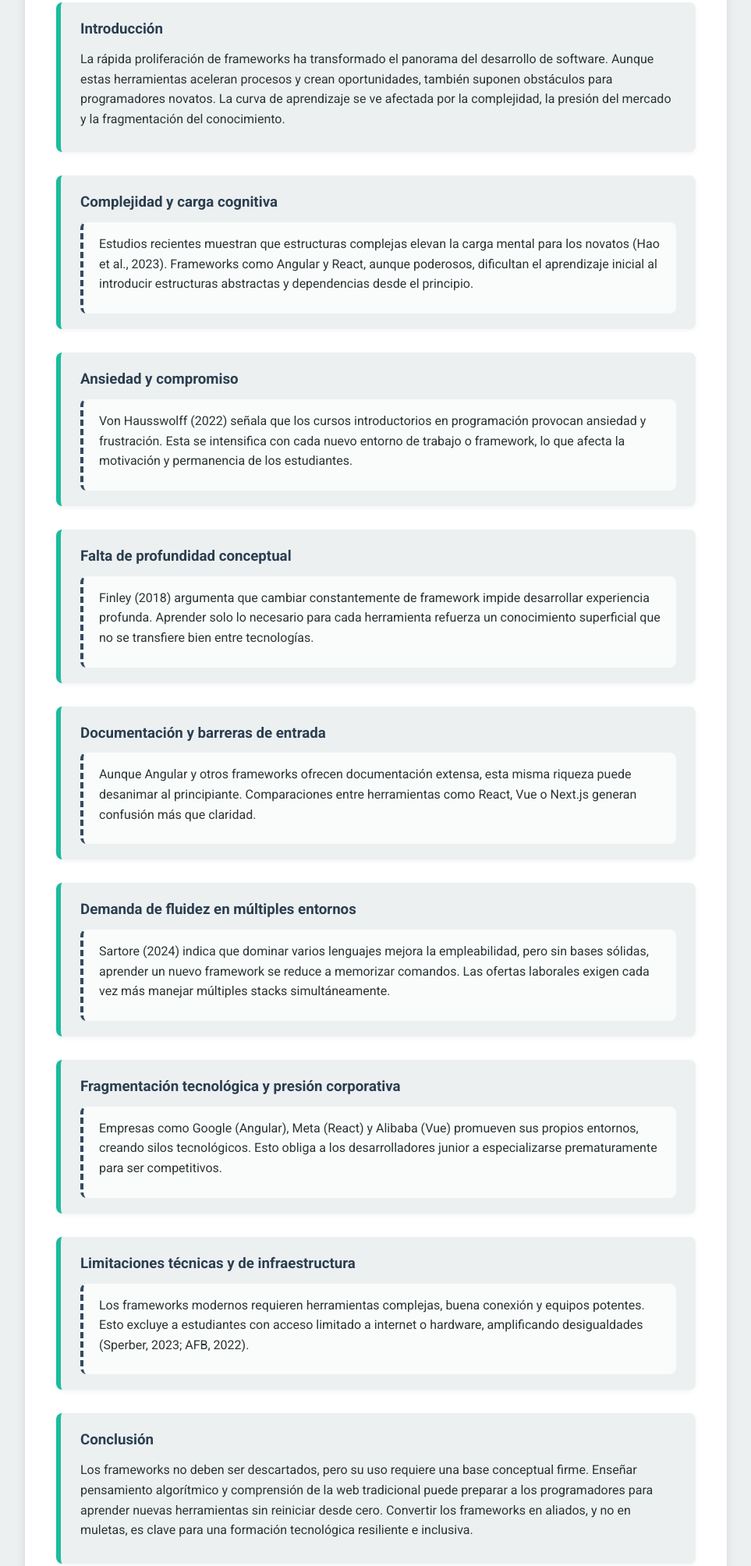
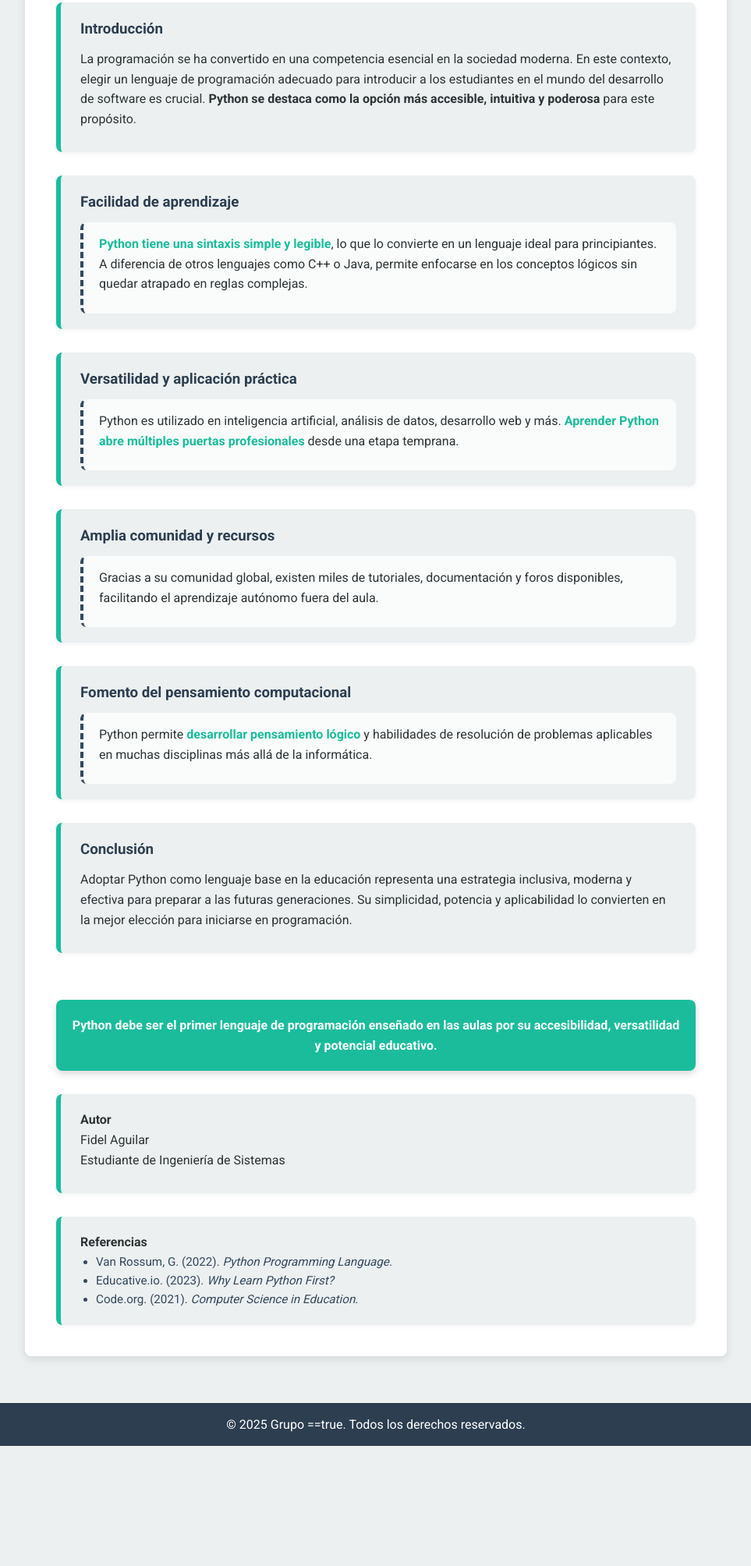
Before and after one commit to FSAguilar/fsaguilar.github.io, a plain HTML site: page ensayos/fidel.html in a window 1280 px wide. Shown: the part 351-2359 px from the top of the page at 78% size, without its empty margins (158-1121 px from the left). After the commit the page ends 2205 px from the top, so only its background shows below. Drawn offline with Linux system fonts and the light colour scheme.

Commit message:
Add files via upload

```diff
--- a/ensayos/fidel.html
+++ b/ensayos/fidel.html
@@ -24,11 +24,12 @@
             </ul>
         </nav>
     </header>
-
     <main class="ensayo-container">
-        <h1>El impacto de los frameworks en los programadores novatos.</h1>
+        <h1>
+            El impacto de los frameworks en los programadores novatos.
+        </h1>
         <div style="text-align: right; margin-bottom: 20px;">
-            <a href="programacion-universal.docx" download class="descargar-doc" style="
+            <a href="impacto-frameworks.docx" download class="descargar-doc" style="
             background-color: var(--accent-color);
             color: white;
             padding: 10px 15px;
@@ -40,123 +41,68 @@
         </div>
         <div class="bloque">
             <h3>Introducción</h3>
-            <p>La rápida proliferación de frameworks ha transformado el panorama del desarrollo de software. Aunque
-                estas herramientas aceleran procesos y crean oportunidades, también suponen obstáculos para
-                programadores novatos. La curva de aprendizaje se ve afectada por la complejidad, la presión del mercado
-                y la fragmentación del conocimiento.</p>
+            <p>La programación se ha convertido en una competencia esencial en la sociedad moderna. En este contexto,
+                elegir un lenguaje de programación adecuado para introducir a los estudiantes en el mundo del desarrollo
+                de software es crucial. <strong>Python se destaca como la opción más accesible, intuitiva y
+                    poderosa</strong> para este propósito.</p>
         </div>
 
         <div class="bloque">
-            <h3>Complejidad y carga cognitiva</h3>
+            <h3>Facilidad de aprendizaje</h3>
             <div class="argumento">
-                <p>Estudios recientes muestran que estructuras complejas elevan la carga mental para los novatos (Hao et
-                    al., 2023). Frameworks como Angular y React, aunque poderosos, dificultan el aprendizaje inicial al
-                    introducir estructuras abstractas y dependencias desde el principio.</p>
+                <p><strong>Python tiene una sintaxis simple y legible</strong>, lo que lo convierte en un lenguaje ideal
+                    para principiantes. A diferencia de otros lenguajes como C++ o Java, permite enfocarse en los
+                    conceptos lógicos sin quedar atrapado en reglas complejas.</p>
             </div>
         </div>
 
         <div class="bloque">
-            <h3>Ansiedad y compromiso</h3>
+            <h3>Versatilidad y aplicación práctica</h3>
             <div class="argumento">
-                <p>Von Hausswolff (2022) señala que los cursos introductorios en programación provocan ansiedad y
-                    frustración. Esta se intensifica con cada nuevo entorno de trabajo o framework, lo que afecta la
-                    motivación y permanencia de los estudiantes.</p>
+                <p>Python es utilizado en inteligencia artificial, análisis de datos, desarrollo web y más.
+                    <strong>Aprender Python abre múltiples puertas profesionales</strong> desde una etapa temprana.</p>
             </div>
         </div>
 
         <div class="bloque">
-            <h3>Falta de profundidad conceptual</h3>
+            <h3>Amplia comunidad y recursos</h3>
             <div class="argumento">
-                <p>Finley (2018) argumenta que cambiar constantemente de framework impide desarrollar experiencia
-                    profunda. Aprender solo lo necesario para cada herramienta refuerza un conocimiento superficial que
-                    no se transfiere bien entre tecnologías.</p>
+                <p>Gracias a su comunidad global, existen miles de tutoriales, documentación y foros disponibles,
+                    facilitando el aprendizaje autónomo fuera del aula.</p>
             </div>
         </div>
 
         <div class="bloque">
-            <h3>Documentación y barreras de entrada</h3>
+            <h3>Fomento del pensamiento computacional</h3>
             <div class="argumento">
-                <p>Aunque Angular y otros frameworks ofrecen documentación extensa, esta misma riqueza puede desanimar
-                    al principiante. Comparaciones entre herramientas como React, Vue o Next.js generan confusión más
-                    que claridad.</p>
-            </div>
-        </div>
-
-        <div class="bloque">
-            <h3>Demanda de fluidez en múltiples entornos</h3>
-            <div class="argumento">
-                <p>Sartore (2024) indica que dominar varios lenguajes mejora la empleabilidad, pero sin bases sólidas,
-                    aprender un nuevo framework se reduce a memorizar comandos. Las ofertas laborales exigen cada vez
-                    más manejar múltiples stacks simultáneamente.</p>
-            </div>
-        </div>
-
-        <div class="bloque">
-            <h3>Fragmentación tecnológica y presión corporativa</h3>
-            <div class="argumento">
-                <p>Empresas como Google (Angular), Meta (React) y Alibaba (Vue) promueven sus propios entornos, creando
-                    silos tecnológicos. Esto obliga a los desarrolladores junior a especializarse prematuramente para
-                    ser competitivos.</p>
-            </div>
-        </div>
-
-        <div class="bloque">
-            <h3>Limitaciones técnicas y de infraestructura</h3>
-            <div class="argumento">
-                <p>Los frameworks modernos requieren herramientas complejas, buena conexión y equipos potentes. Esto
-                    excluye a estudiantes con acceso limitado a internet o hardware, amplificando desigualdades
-                    (Sperber, 2023; AFB, 2022).</p>
+                <p>Python permite <strong>desarrollar pensamiento lógico</strong> y habilidades de resolución de
+                    problemas aplicables en muchas disciplinas más allá de la informática.</p>
             </div>
         </div>
 
         <div class="bloque">
             <h3>Conclusión</h3>
-            <p>Los frameworks no deben ser descartados, pero su uso requiere una base conceptual firme. Enseñar
-                pensamiento algorítmico y comprensión de la web tradicional puede preparar a los programadores para
-                aprender nuevas herramientas sin reiniciar desde cero. Convertir los frameworks en aliados, y no en
-                muletas, es clave para una formación tecnológica resiliente e inclusiva.</p>
+            <p>Adoptar Python como lenguaje base en la educación representa una estrategia inclusiva, moderna y efectiva
+                para preparar a las futuras generaciones. Su simplicidad, potencia y aplicabilidad lo convierten en la
+                mejor elección para iniciarse en programación.</p>
         </div>
 
         <div class="tesis-final">
-            La proliferación de frameworks exige equilibrar formación técnica sólida con adaptación práctica, para
-            empoderar a los nuevos desarrolladores sin sobrecargarlos ni marginarlos.
+            Python debe ser el primer lenguaje de programación enseñado en las aulas por su accesibilidad, versatilidad
+            y potencial educativo.
         </div>
 
-        <div class="bloque" id="autor">
-            <h4>Autor</h4>
-            <p>Fidel Sebastian Aguilar Morejón<br>Estudiante de Ingeniería de Sistemas</p>
+        <div class="bloque">
+            <h4 id="autor">Autor</h4>
+            <p>Fidel Aguilar<br>Estudiante de Ingeniería de Sistemas</p>
         </div>
 
-        <div class="bloque" id="referencias">
-            <h4>Bibliografía</h4>
+        <div class="bloque">
+            <h4 id="referencias">Referencias</h4>
             <ul class="referencia">
-                <li>Alibaba Front-end Group. (2023). <a
-                        href="https://medium.com/@computools/vue-js-in-action-industries-and-use-cases-for-the-fast-and-flexible-front-end-framework-d0ae3cb23b80"
-                        target="_blank">Vue.js in action</a></li>
-                <li>American Foundation for the Blind. (2022). <a
-                        href="https://www.afb.org/research-and-initiatives/education/access-engagement-iii"
-                        target="_blank">Access and Engagement III</a></li>
-                <li>Finley, K. (2018). <a
-                        href="https://www.wired.com/story/javascript-developers-more-choices-mean-hard-choices/"
-                        target="_blank">More choices mean hard choices</a></li>
-                <li>Full Scale. (2024). <a href="https://fullscale.io/blog/angular-vs-react/" target="_blank">Angular
-                        vs. React</a></li>
-                <li>Gechev, M. (2024). <a href="https://blog.angular.dev/angular-v18-is-now-available-70e05acc1b28"
-                        target="_blank">Angular v18</a></li>
-                <li>Hao et al. (2023). <a href="https://doi.org/10.1186/s40594-023-00432-9" target="_blank">Cognitive
-                        load in code comprehension</a></li>
-                <li>Meta Engineering. (2024). <a
-                        href="https://engineering.fb.com/2024/10/02/android/react-at-meta-connect-2024/"
-                        target="_blank">React at Meta Connect</a></li>
-                <li>Sartore, M. (2024). <a href="https://www.computerscience.org/careers/software-developer/"
-                        target="_blank">Software developer skills</a></li>
-                <li>Sperber, M. A. (2023). <a
-                        href="https://news.asu.edu/20230306-global-engagement-sunspot-model-provides-education-access-areas-unreliable-internet"
-                        target="_blank">SunSPOT model</a></li>
-                <li>Stack Overflow. (2023, 2024). <a href="https://survey.stackoverflow.co/2024/"
-                        target="_blank">Developer Surveys</a></li>
-                <li>von Hausswolff, K. (2021). <a href="https://doi.org/10.1080/08993408.2021.1953295"
-                        target="_blank">Thinking while learning</a></li>
+                <li>Van Rossum, G. (2022). <em>Python Programming Language</em>.</li>
+                <li>Educative.io. (2023). <em>Why Learn Python First?</em></li>
+                <li>Code.org. (2021). <em>Computer Science in Education</em>.</li>
             </ul>
         </div>
     </main>
@@ -164,7 +110,6 @@
     <footer>
         <p>&copy; 2025 Grupo ==true. Todos los derechos reservados.</p>
     </footer>
-
 </body>
 
 </html>
```
Also changed, not shown: index.html (+1 -0 lines), ensayos/abdul.html (added), ensayos/matias.html (added), 2 other files.
